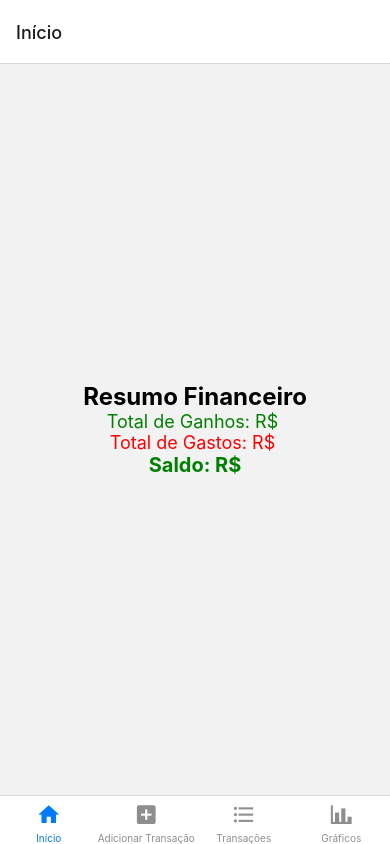
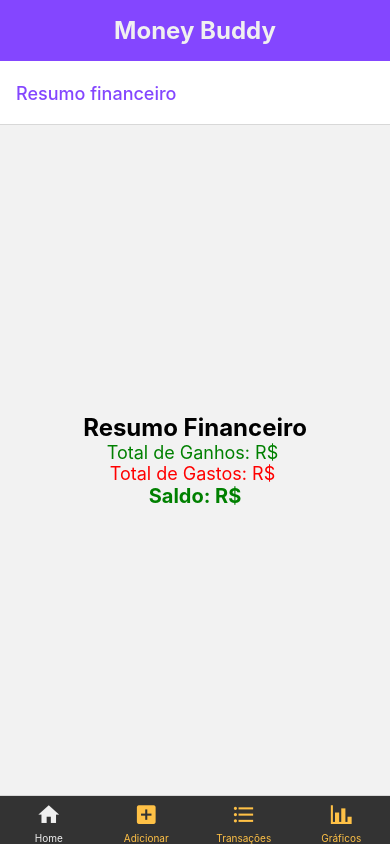
Before and after one commit to Zants96/MoneyBuddy, a React Native app: screen / in a window 390 px wide. Built offline with nearby package versions, Linux system fonts and the light colour scheme.

Commit message:
estilizado os titulos e a barra de navegacao

```diff
--- a/App.tsx
+++ b/App.tsx
@@ -1,4 +1,5 @@
 import React from 'react';
+import { SafeAreaView, View, Text, StyleSheet } from 'react-native';
 import { NavigationContainer } from '@react-navigation/native';
 import { createBottomTabNavigator } from '@react-navigation/bottom-tabs';
 import { MaterialCommunityIcons } from '@expo/vector-icons';
@@ -11,8 +12,23 @@ const Tab = createBottomTabNavigator();
 export default function App() {
 
   return (
+    <SafeAreaView style={{ flex: 1 }}>
+      <View style={styles.appTitleContainer}>
+        <Text style={styles.appTitle}>Money Buddy</Text>
+      </View>
       <NavigationContainer>
-      <Tab.Navigator>
+        <Tab.Navigator
+          initialRouteName="Início"
+          screenOptions={{
+            tabBarActiveTintColor: '#f0f0f0',
+            tabBarInactiveTintColor: '#ffc146',
+            tabBarStyle: {
+              backgroundColor: '#333333',
+              // backgroundColor: '#8446ff',
+            },
+            tabBarAccessibilityLabel: 'Barra de navegação',
+          }}
+        >
           <Tab.Screen
             name="Início"
             component={HomeScreen}
@@ -20,7 +36,12 @@ export default function App() {
               tabBarIcon: ({ color, size }) => (
                 <MaterialCommunityIcons name="home" color={color} size={size} />
               ),
+              title: 'Home',
+              headerTitle: 'Resumo financeiro',
+              headerTintColor: '#8446ff',
+              tabBarAccessibilityLabel: 'Tela inicial',
             }}
+
           />
           <Tab.Screen
             name="Adicionar Transação"
@@ -29,6 +50,10 @@ export default function App() {
               tabBarIcon: ({ color, size }) => (
                 <MaterialCommunityIcons name="plus-box" color={color} size={size} />
               ),
+              title: 'Adicionar',
+              headerTitle: 'Adicionar Transação',
+              headerTintColor: '#8446ff',
+              tabBarAccessibilityLabel: 'Adicionar transação',
             }}
           />
           <Tab.Screen
@@ -38,6 +63,10 @@ export default function App() {
               tabBarIcon: ({ color, size }) => (
                 <MaterialCommunityIcons name="format-list-bulleted" color={color} size={size} />
               ),
+              title: 'Transações',
+              headerTitle: 'Transações',
+              headerTintColor: '#8446ff',
+              tabBarAccessibilityLabel: 'Transações',
             }}
           />
           <Tab.Screen
@@ -47,9 +76,27 @@ export default function App() {
               tabBarIcon: ({ color, size }) => (
                 <MaterialCommunityIcons name="chart-bar" color={color} size={size} />
               ),
+              title: 'Gráficos',
+              headerTitle: 'Gráficos',
+              headerTintColor: '#8446ff',
+              tabBarAccessibilityLabel: 'Gráficos das transações',
             }}
           />
         </Tab.Navigator>
       </NavigationContainer>
+    </SafeAreaView>
   );
 };
+
+const styles = StyleSheet.create({
+  appTitle: {
+    fontSize: 24,
+    fontWeight: 'bold',
+    textAlign: 'center',
+    color: '#f0f0f0',
+  },
+  appTitleContainer: {
+    padding: 16,
+    backgroundColor: '#8446ff',
+  },
+});
--- a/package.json
+++ b/package.json
@@ -17,7 +17,10 @@
     "react": "18.2.0",
     "react-native": "0.74.5",
     "react-native-chart-kit": "^6.12.0",
-    "react-native-paper": "^5.12.5"
+    "react-native-paper": "^5.12.5",
+    "react-native-web": "~0.19.10",
+    "react-dom": "18.2.0",
+    "@expo/metro-runtime": "~3.2.3"
   },
   "devDependencies": {
     "@babel/core": "^7.20.0",
```
Also changed, not shown: 1 other file (tests, documents, lock files or other folders). Lines whose indentation alone changed are shown as unchanged.
